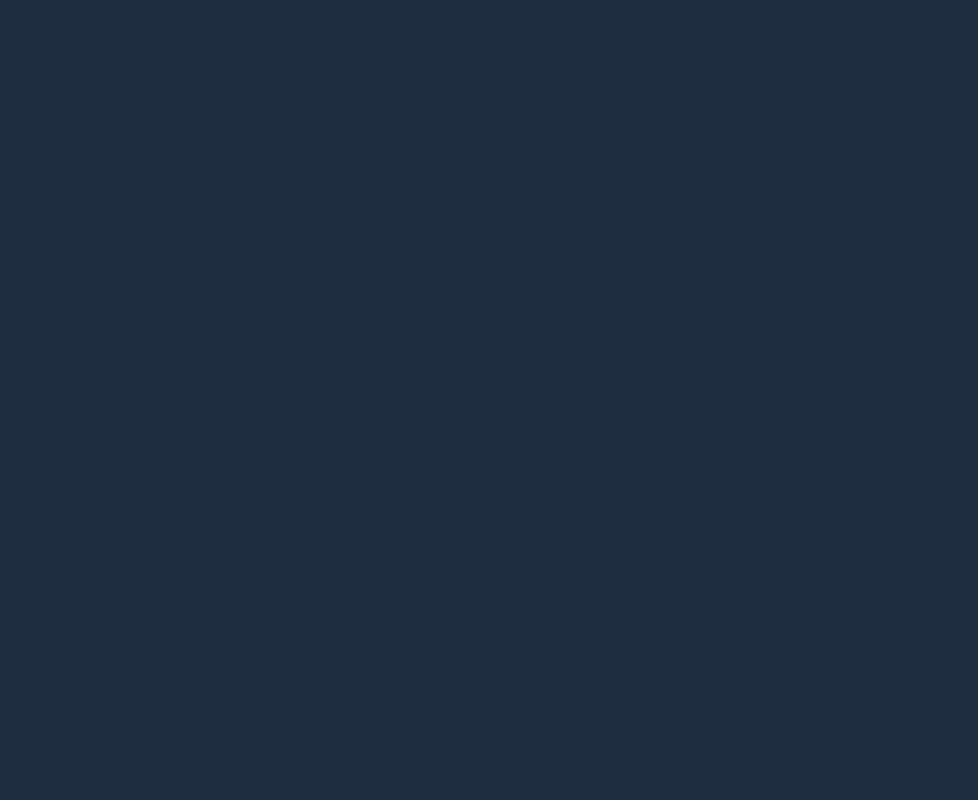
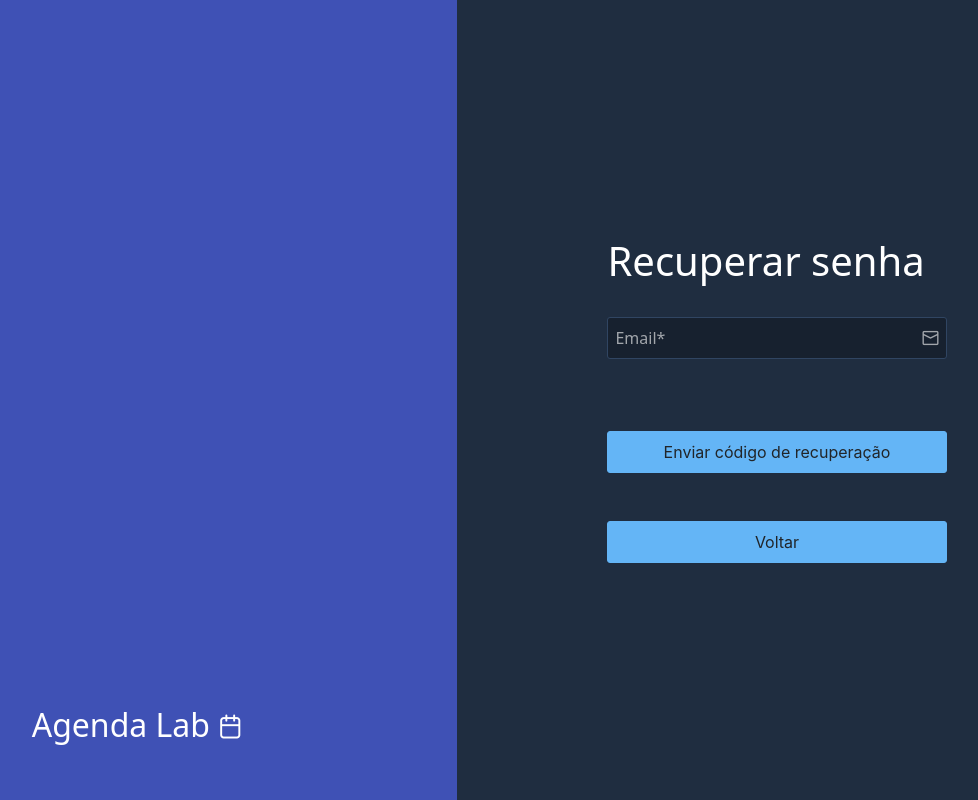
Before and after one commit to dwws-ufes/2023-AgendaLab, a React (Create React App) app in the folder frontend/: page /password in a window 1280 px wide. Before the commit this address had no page. Shown: the whole page, without its empty margins (183-1161 px from the left). Built offline with nearby package versions, Linux system fonts and the light colour scheme.

Commit message:
Password Page

```diff
--- a/frontend/package.json
+++ b/frontend/package.json
@@ -21,7 +21,7 @@
     "react-dom": "^18.2.0",
     "react-hook-form": "^7.43.9",
     "react-router-dom": "^6.11.2",
-    "react-scripts": "5.0.1",
+    "react-scripts": "^5.0.1",
     "typescript": "^4.9.5",
     "web-vitals": "^2.1.4"
   },
--- a/frontend/src/App.tsx
+++ b/frontend/src/App.tsx
@@ -2,6 +2,7 @@ import React from 'react';
 import { BrowserRouter, Route, Routes } from 'react-router-dom';
 import LoginPage from './pages/login';
 import SchedulingPage from './pages/scheduling';
+import PasswordPage from './pages/password';
 import "primereact/resources/themes/vela-blue/theme.css";
 import "primereact/resources/primereact.min.css";
 import "primeicons/primeicons.css";
@@ -12,6 +13,7 @@ function App() {
       <Routes>
         <Route path="/" element={<LoginPage />} />
         <Route path="/scheduling" element={<SchedulingPage />} />
+        <Route path="/password" element={<PasswordPage />} />
       </Routes>
     </BrowserRouter>
   );
--- a/frontend/src/pages/login.tsx
+++ b/frontend/src/pages/login.tsx
@@ -11,6 +11,10 @@ function LoginPage() {
 
   const navigateToScheduling = () => {
     navigate("/scheduling");
+  };
+
+  const navigateToPassword = () => {
+    navigate("/password");
   };
 
   const defaultValues = {
@@ -110,9 +114,10 @@ function LoginPage() {
 
             <Button type="submit" label="Entrar" className="mt-5" />
             <Button
+            onClick={navigateToPassword}
               label="Esqueci minha senha"
               className="mt-2 mb-5"
-              outlined
+              //outlined
             />
             <Button
               onClick={navigateToScheduling}
--- a/frontend/src/pages/password.tsx
+++ b/frontend/src/pages/password.tsx
@@ -15,7 +15,7 @@ function LoginPage() {
   };
 
   const navigateToLogin = () => {
-    navigate("/login");
+    navigate("/");
   };
 
   const defaultValues = {
@@ -52,17 +52,6 @@ function LoginPage() {
                     <label htmlFor="email" className={classNames({ 'p-error': !!errors.email })}>Email*</label>
                 </span>
             </div>
-            {/*
-            <div className="field">
-                <span className="p-float-label">
-                    <Controller name="password" control={control} rules={{ required: 'Password is required.' }} render={({ field, fieldState }) => (
-                        <Password id={field.name} {...field} toggleMask className={classNames({ 'p-invalid': fieldState.invalid })}  />
-                    )} />
-                    <label htmlFor="password" className={classNames({ 'p-error': errors.password })}>Password*</label>
-                </span>
-            </div>
-                    */}
-
             <Button type="submit" label="Enviar código de recuperação" className="mt-5" />
             {/*<Button label="Esqueci minha senha" className="mt-2 mb-5" outlined/>*/}
             <Button onClick={navigateToLogin} label="Voltar" className="mt-5" />
```
